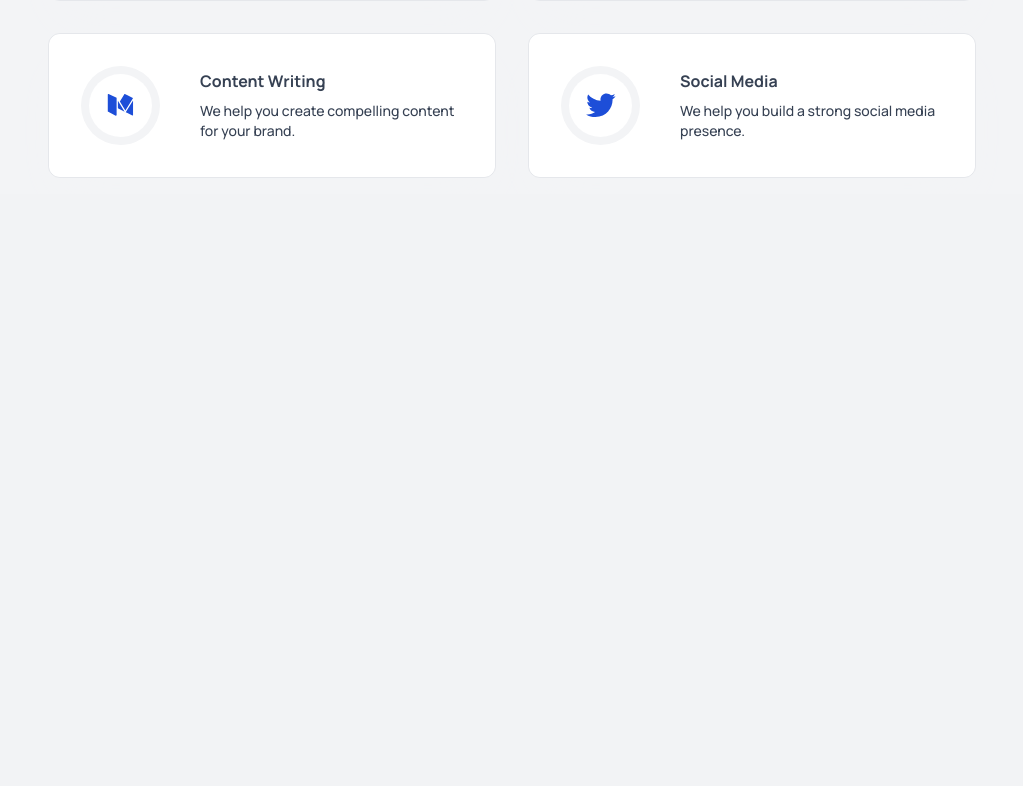
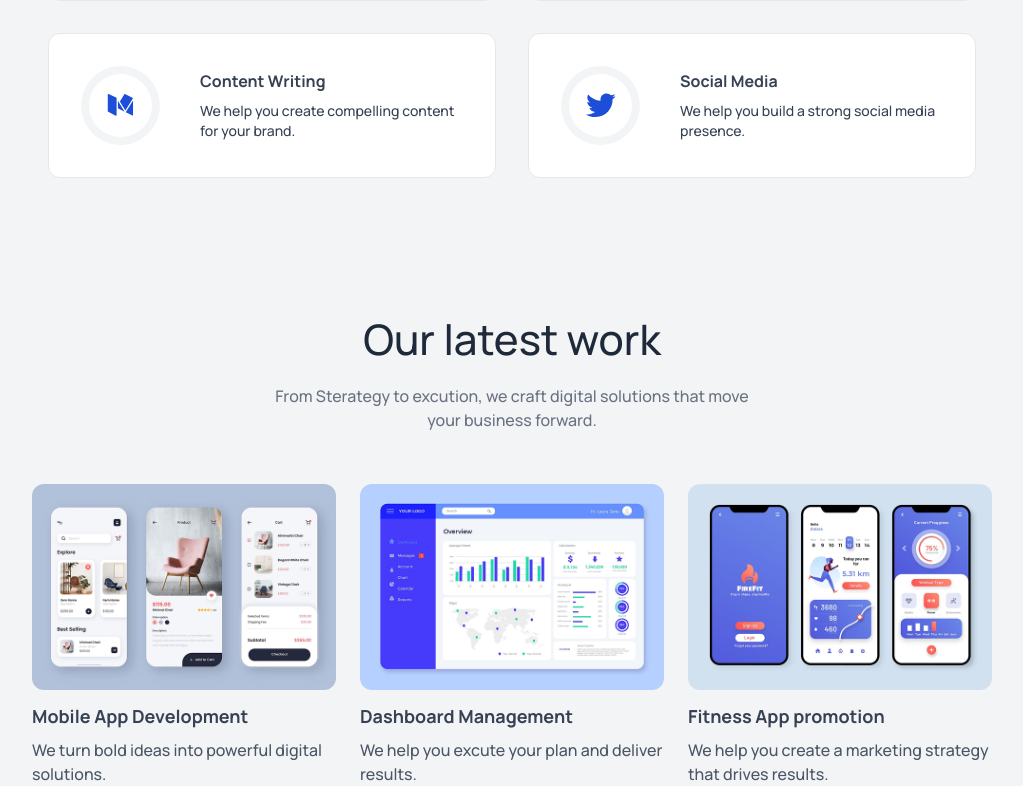
Before and after one commit to Rafiullah-Najat/Agency-AI-Team, a React (Vite) app: page / in a window 1280 px wide. Shown: the part 1628-2414 px from the top of the page, without its empty margins (128-1151 px from the left). Before the commit the page ends 1822 px from the top, so only its background shows below. Built offline with nearby package versions, Linux system fonts and the light colour scheme.

Commit message:
feat: add OurWork section

```diff
--- a/src/App.jsx
+++ b/src/App.jsx
@@ -3,7 +3,7 @@ import Navbar from "./components/Navbar";
 import HeroSection from "./components/HeroSection";
 import Companies from "./components/Companies";
 import Services from "./components/Services";
-
+import OurWork from "./components/OurWork";
 function App() {
   const [theme, setTheme] = useState("light");
 
@@ -17,6 +17,7 @@ function App() {
       <HeroSection />
       <Companies />
       <Services />
+      <OurWork />
     </div>
   );
 }
--- /dev/null
+++ b/src/components/OurWork.jsx
@@ -0,0 +1,53 @@
+import assets from "../../public/image/assets.js";
+
+import Title from "./Title";
+
+const WorkData = [
+  {
+    title: "Mobile App Development",
+    description: "We turn bold ideas into powerful digital solutions.",
+    image: assets.work_mobile_app,
+  },
+  {
+    title: "Dashboard Management",
+    description: "We help you excute your plan and deliver results.",
+    image: assets.work_dashboard_management,
+  },
+  {
+    title: "Fitness App promotion",
+    description: "We help you create a marketing strategy that drives results.",
+    image: assets.work_fitness_app,
+  },
+];
+export default function OurWork() {
+  return (
+    <section
+      id="our-work"
+      className="flex flex-col items-center gap-7 px-4 sm:px-12 lg:px-24 xl:px-40 pt-30 text-gray-700 dark:text-white"
+    >
+      <Title
+        title="Our latest work"
+        description="From Sterategy to excution, we craft digital solutions that move your business forward."
+      />
+      <div className="grid  sm:grid-cols-2 lg:grid-cols-3 gap-6 w-full max-w-5xl">
+        {WorkData.map((work, index) => (
+          <div
+            key={index}
+            className="hover:scale-102 duration-500 transition-all cursor-pointer"
+          >
+            <img
+              src={work.image}
+              alt={work.title}
+              className="w-full rounded-xl"
+            />
+
+            <h3 className=" mt-3 mb-2 text-lg font-bold ">{work.title}</h3>
+            <p className="text-gray-600 dark:text-gray-300">
+              {work.description}
+            </p>
+          </div>
+        ))}
+      </div>
+    </section>
+  );
+}
```
